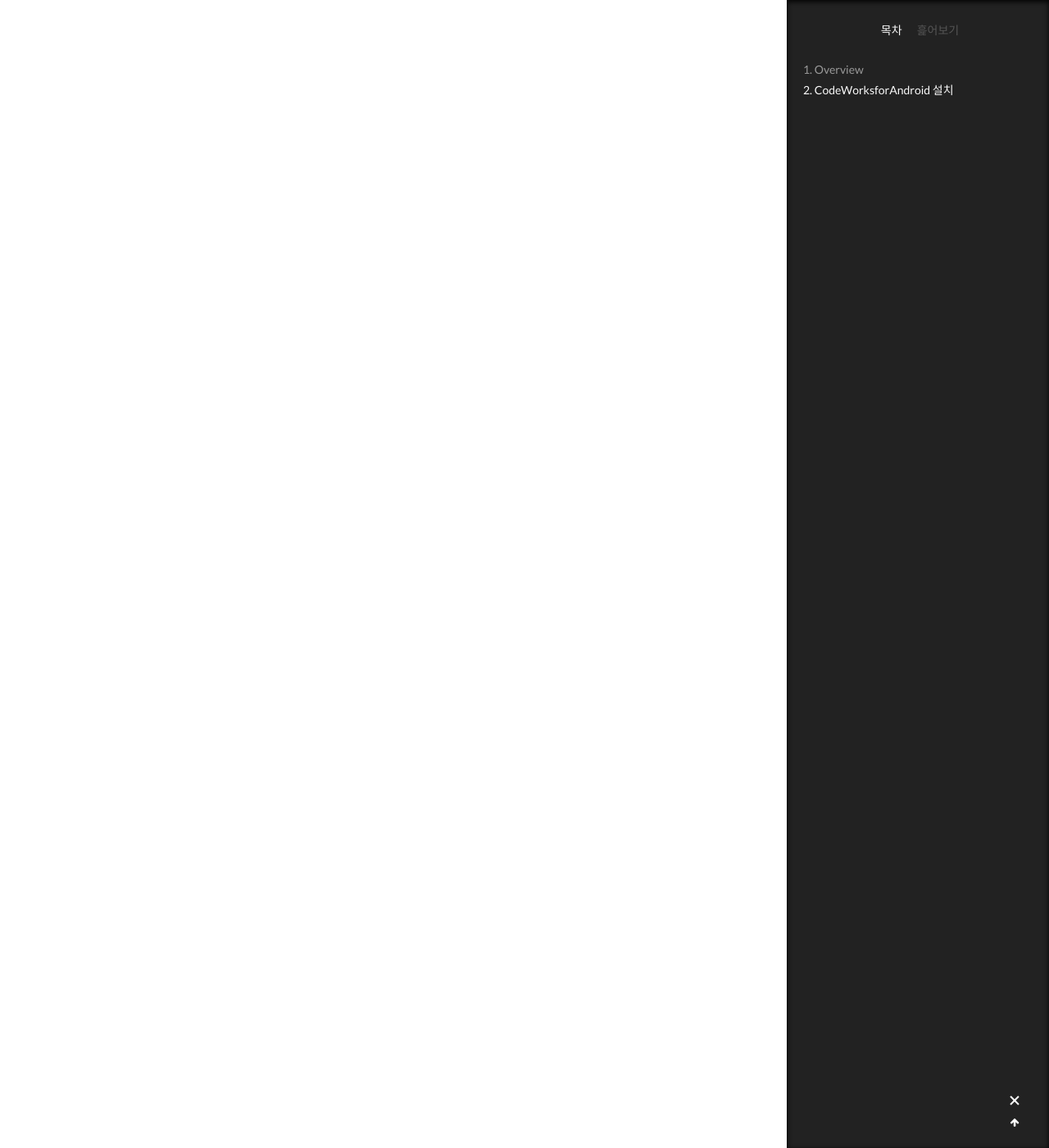
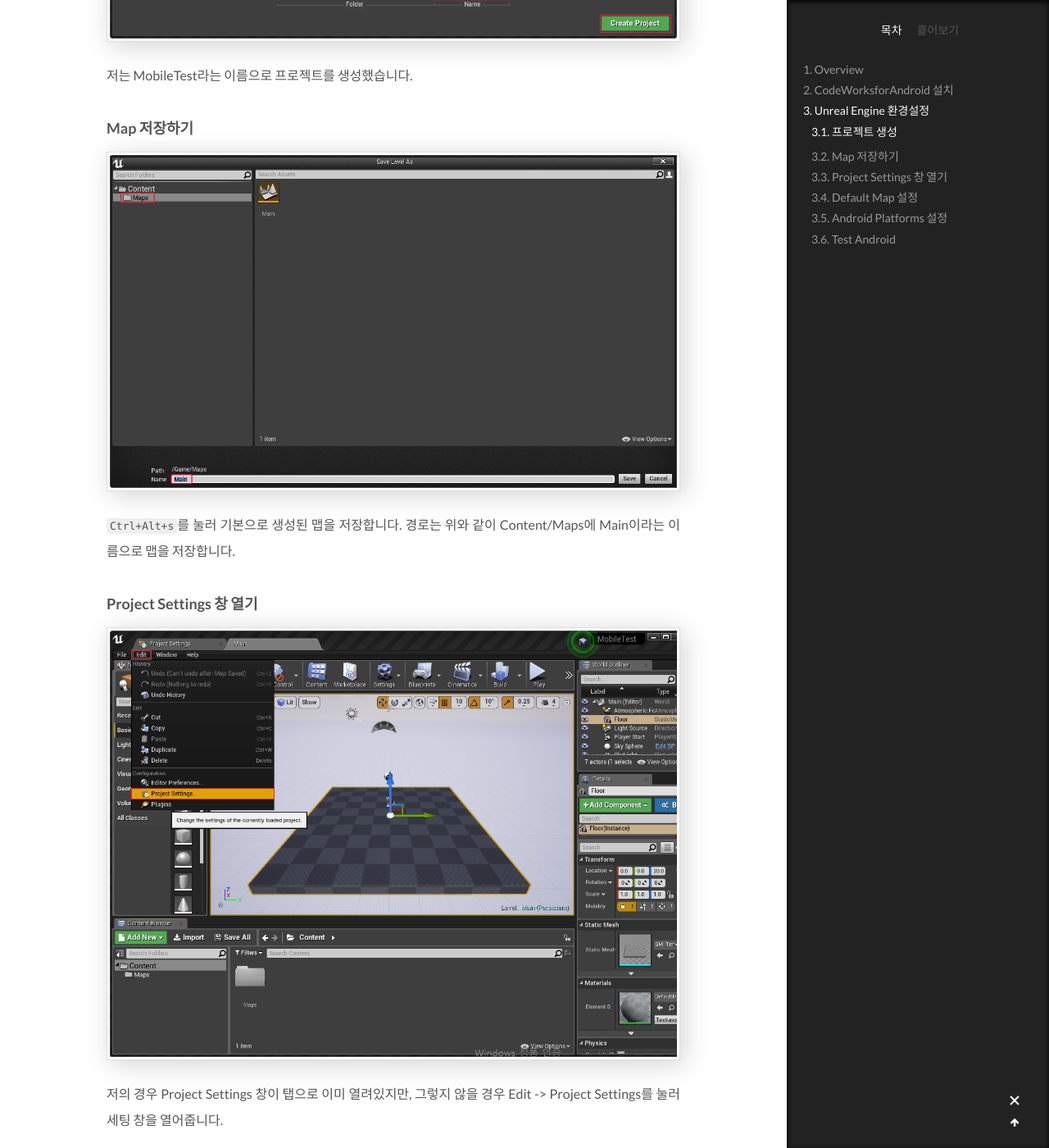
Before and after one commit to wkddnjset/wkddnjset.github.io, a Jekyll site: the page built from _posts/2019-01-02-(언리얼엔진)-AR모바일게임-개발하기-[환경설정].md, in a window 1280 px wide and 1400 px high, scrolled down 1977 px. Shown: the whole window at 82% size. Built offline with Jekyll 4.4.1, drawn with Linux system fonts in a browser that asks for light colours; comment, search, counter and statistics services are not loaded; some of the changed text lies outside the part shown.

Commit message:
언리얼 개발기록 - 환경설정

```diff
--- a/_posts/2019-01-02-(언리얼엔진)-AR모바일게임-개발하기-[환경설정].md
+++ b/_posts/2019-01-02-(언리얼엔진)-AR모바일게임-개발하기-[환경설정].md
@@ -1,5 +1,5 @@
 ---
-title: (언리얼엔진) AR 모바일게임 개발일지 - 1
+title: (언리얼엔진) AR 모바일게임 개발기록 - 1.환경설정
 comments: true
 description: 언리얼 엔진을 사용해서 AR 모바일 게임을 개발하기 위해 환경을 세팅하는 과정을 정리해 보았습니다.
 categories:
@@ -25,3 +25,57 @@ tags: Unreal, AR, Game
 설치가 끝나면 해당 경로로 이동하여 CodeWorksforAndroid 를 설치합니다.
 
 > \Program Files\Epic Games\UE_4.20\Engine\Extras\AndroidWorks\Win64
+
+## Unreal Engine 환경설정
+
+### 프로젝트 생성
+
+설치가 완료 되었으면, 환경설정을 하기 위해 프로젝트를 생성합니다.
+![unreal_set_2](https://github.com/wkddnjset/wkddnjset.github.io/blob/master/_posts/images/2019-01/unreal_set_2.png?raw=true)
+
+저는 MobileTest라는 이름으로 프로젝트를 생성했습니다.
+
+### Map 저장하기
+
+![unreal_set_4](https://github.com/wkddnjset/wkddnjset.github.io/blob/master/_posts/images/2019-01/unreal_set_4.png?raw=true)
+
+`Ctrl+Alt+s`를 눌러 기본으로 생성된 맵을 저장합니다. 경로는 위와 같이 Content/Maps에 Main이라는 이름으로 맵을 저장합니다.
+
+### Project Settings 창 열기
+
+![unreal_set_5](https://github.com/wkddnjset/wkddnjset.github.io/blob/master/_posts/images/2019-01/unreal_set_5.png?raw=true)
+
+저의 경우 Project Settings 창이 탭으로 이미 열려있지만, 그렇지 않을 경우 Edit -> Project Settings를 눌러 세팅 창을 열어줍니다.
+
+### Default Map 설정
+
+![unreal_set_6](https://github.com/wkddnjset/wkddnjset.github.io/blob/master/_posts/images/2019-01/unreal_set_6.png?raw=true)
+
+세팅 창에서 Project -> Maps & Modes 메뉴에서 Default Map을 설정해줍니다.
+
+### Android Platforms 설정
+
+
+안드로이드 세팅도 아래 그림과 같도록 세팅해주세요.
+
+![unreal_set_7](https://github.com/wkddnjset/wkddnjset.github.io/blob/master/_posts/images/2019-01/unreal_set_7.png?raw=true)
+
+![unreal_set_8](https://github.com/wkddnjset/wkddnjset.github.io/blob/master/_posts/images/2019-01/unreal_set_8.png?raw=true)
+
+Android 설정이 완료되면, 위에서 설치했던 `CodeWorksforAndroid`가 설치된 파일을 Android SDK와 연결해야합니다. 아래 그림을 참고해서 진행해 주세요.
+
+![unreal_set_9](https://github.com/wkddnjset/wkddnjset.github.io/blob/master/_posts/images/2019-01/unreal_set_9.png?raw=true)
+
+### Test Android
+
+이제 실제 안드로이트 폰으로 테스트를 진행 해보도록 하겠습니다. 우선 아래 그림을 따라 Android(ATC)로 프로젝트를 패키징 해주세요.
+
+![unreal_set_10](https://github.com/wkddnjset/wkddnjset.github.io/blob/master/_posts/images/2019-01/unreal_set_10.png?raw=true)
+
+패키징이 완료되면, 저장한 경로에 아래와 같은 파일들이 생성됩니다.
+
+![unreal_set_11](https://github.com/wkddnjset/wkddnjset.github.io/blob/master/_posts/images/2019-01/unreal_set_11.png?raw=true)
+
+맨 위에 `install_..` 파일을 실행하면 PC와 연결된 안드로이드 폰에 개발한 게임이 설치가 됩니다.
+
+> 연결된 안드로이드 폰은 개발자 모드로 세팅 되어있어야 합니다. [[여기](http://editorizer.tistory.com/224)]를 참고해서 작업해주세요.
```
